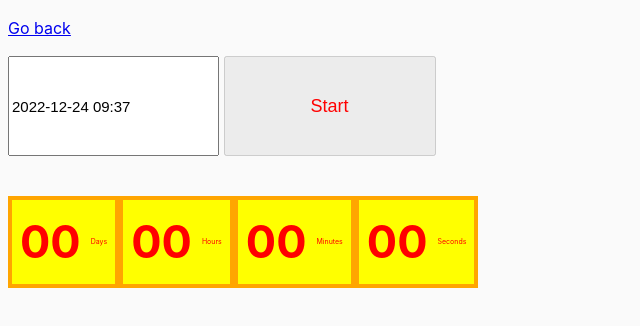
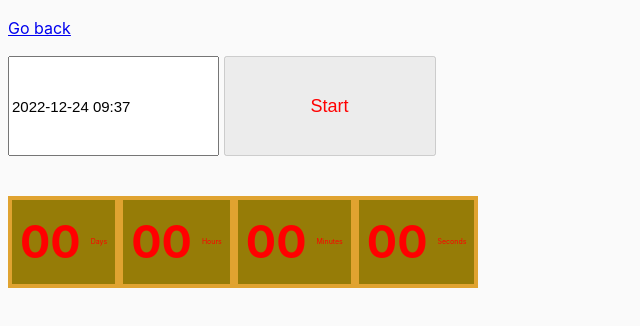
Before and after one commit to OPaslavskiy/goit-js-hw-09, a website built with Parcel: page src/02-timer.html in a window 1280 px wide. Shown: the whole page, without its empty margins (0-640 px from the left). Built offline with nearby package versions, Linux system fonts and the light colour scheme; what notiflix would draw is missing.

Commit message:
Update 02-timer.html

```diff
--- a/src/02-timer.html
+++ b/src/02-timer.html
@@ -31,8 +31,8 @@
       gap: 10px;
       display: flex;
       font-size: 7px;
-      border: 4px solid orange;
-      background-color: yellow;
+      border: 4px solid rgb(224, 163, 48);
+      background-color: rgb(150, 124, 7);
       padding: 8px;
       align-items: center;
     }
```
